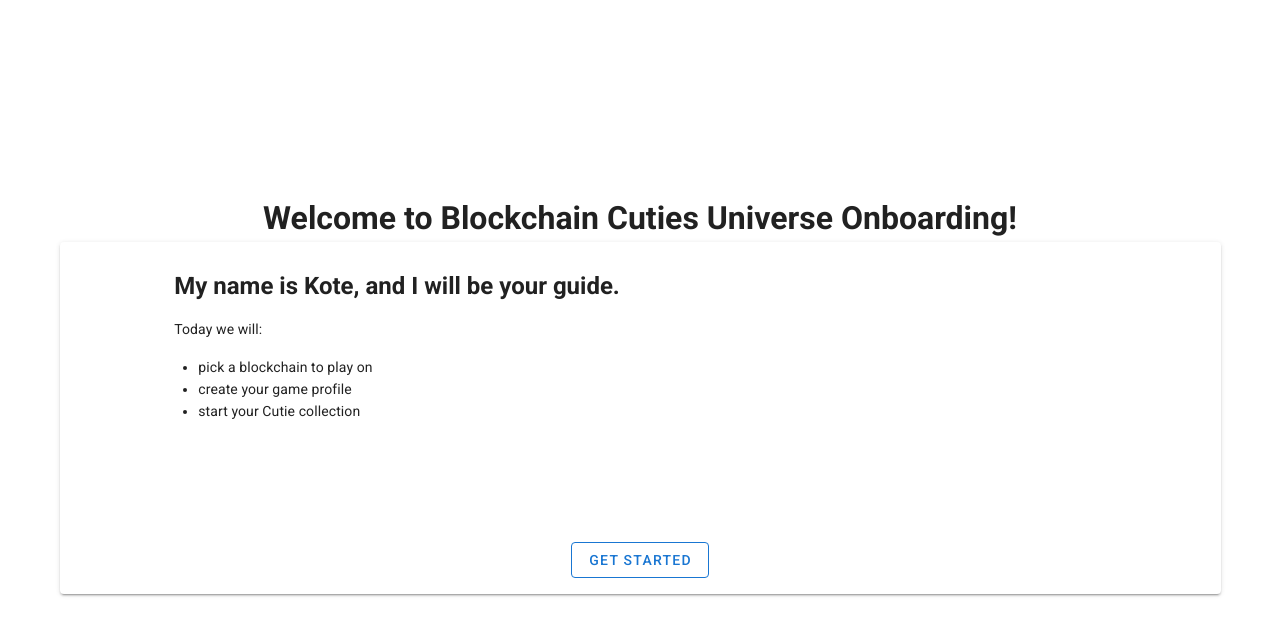
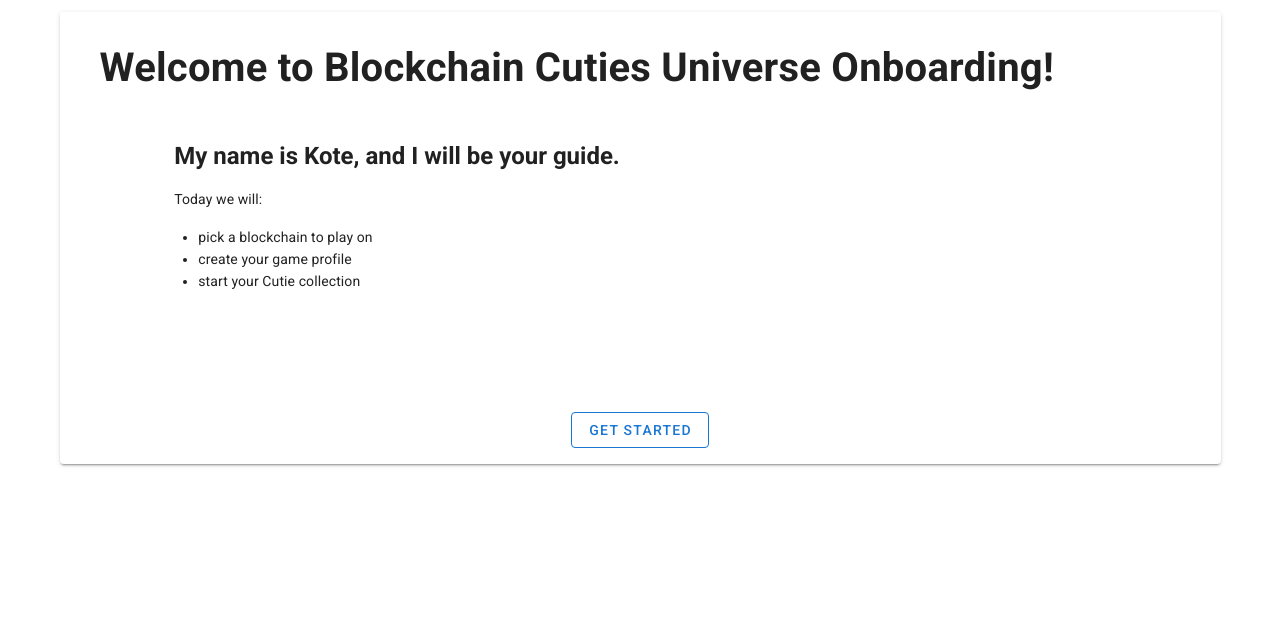
Before and after one commit to SolPistaqio/bcuonboard, a Vue app: page / in a window 1280 px wide. Shown: the top 636 px of the page. Built offline with nearby package versions, Linux system fonts and the light colour scheme.

Commit message:
fixes and comments

```diff
--- a/src/components/display/SubscriptionCard.vue
+++ b/src/components/display/SubscriptionCard.vue
@@ -2,7 +2,7 @@
   <v-row>
     <v-col cols="8">
       <v-text-field
-        prepend-inner-icon="mdi-at"
+        prepend-inner-icon="mdi-email"
         type="email"
         :rules="emailRules"
         placeholder="email"
--- a/src/components/display/WelcomeCard.vue
+++ b/src/components/display/WelcomeCard.vue
@@ -1,9 +1,9 @@
 <template>
-  <v-container class="fill-height">
-    <v-row justify="center">
+  <v-container justify="center">
+    <v-card class="fill-height">
+      <v-card-title class="pa-10">
         <h1>Welcome to Blockchain Cuties Universe Onboarding!</h1>
-      <v-col>
-        <v-card>
+      </v-card-title>
       <v-row justify="center">
         <v-col cols="7">
           <v-card-text>
@@ -24,14 +24,10 @@
       </v-row>
       <v-card-actions>
         <v-row justify="center" class="pa-5">
-              <v-btn outlined color="primary" to="/journey">
-                Get started
-              </v-btn>
+          <v-btn outlined color="primary" to="/journey"> Get started </v-btn>
         </v-row>
       </v-card-actions></v-card
     >
-      </v-col>
-    </v-row>
   </v-container>
 </template>
 
--- a/src/components/steps/ProfileSetup.vue
+++ b/src/components/steps/ProfileSetup.vue
@@ -1,5 +1,6 @@
 <template>
   <v-container class="fill-height">
+    <!-- Add more details since you know which blockchain and wallet it will be -->
     <v-card v-if="!loggedIn">
       <v-card-title> Time to set up your player profile! </v-card-title>
       <v-card-text>
--- a/src/components/steps/StrategyForm.vue
+++ b/src/components/steps/StrategyForm.vue
@@ -88,6 +88,7 @@
           </v-row>
         </v-card-subtitle>
       </div>
+      <!-- Warn about what happens next -->
     </v-card>
   </v-container>
 </template>
--- a/src/components/steps/Subscription.vue
+++ b/src/components/steps/Subscription.vue
@@ -1,5 +1,6 @@
 <template>
   <v-container class="fill-height">
+    <!-- Add back button and wiki link -->
     <v-card flat>
       <v-card-title>
         Congratulations on starting your Cutie collection!
```
Lines whose indentation alone changed are shown as unchanged.
